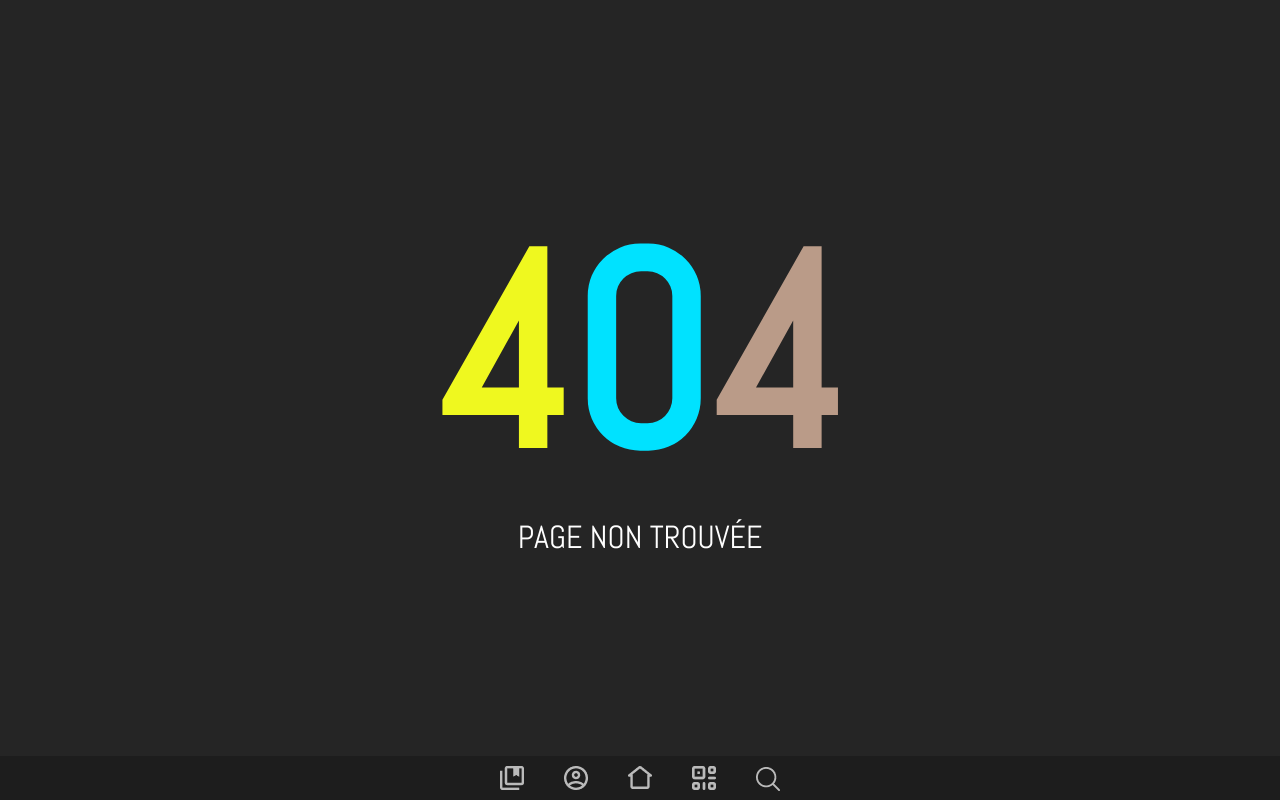
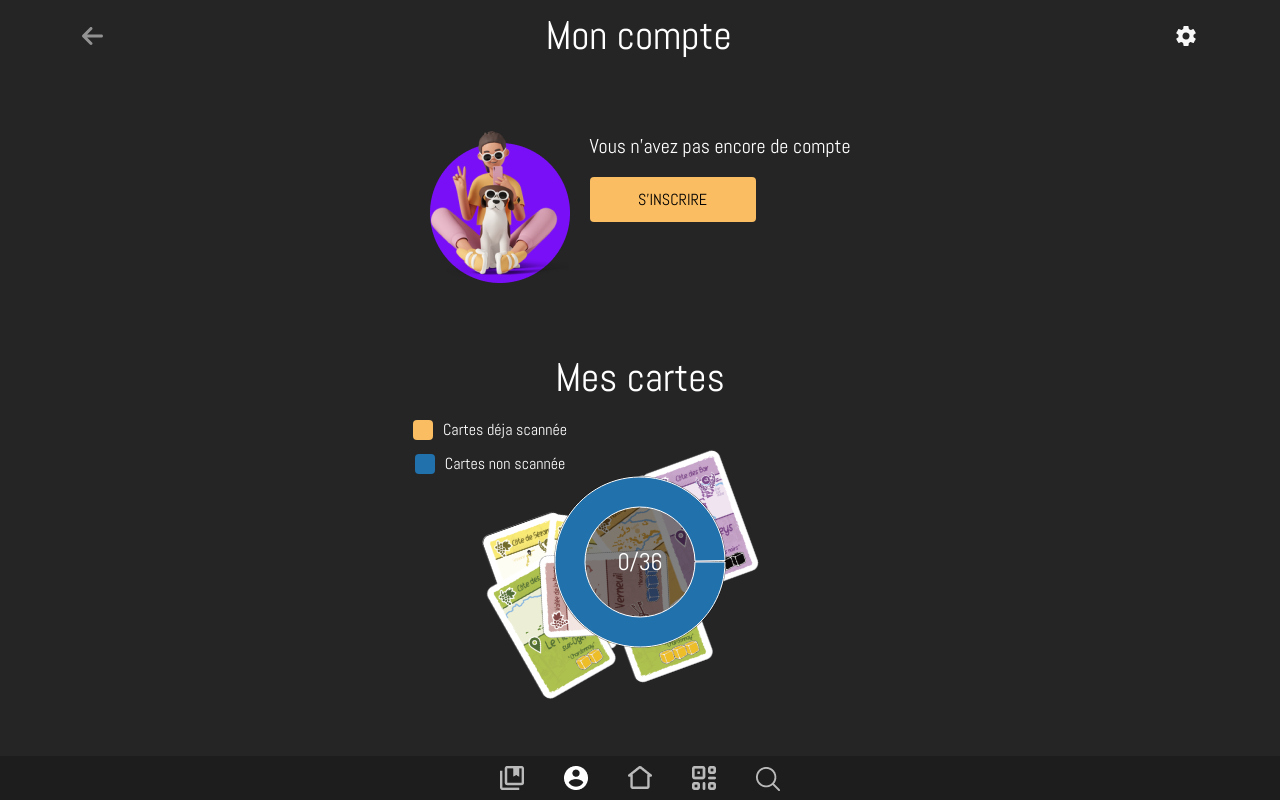
Before and after one commit to AGE-OF-CHAMPAGNE/Age-Of-Champagne-Front, a React (Vite) app: page /user in a window 1280 px wide. Before the commit this address had no page. Built offline with nearby package versions, Linux system fonts and the light colour scheme.

Commit message:
page User

```diff
--- a/src/App.jsx
+++ b/src/App.jsx
@@ -8,6 +8,7 @@ import Layout from "./components/Layout/Layout";
 import Card from "./pages/Card/Card";
 import Scanner from "./pages/Scanner/Scanner";
 import Cards from "./pages/Cards/Cards";
+import User from "./pages/User/User";
 
 function App() {
   const [theme] = useState("dark");
@@ -20,6 +21,7 @@ function App() {
           <Route path="cards/:district/:vintage" element={<Card />} />
           <Route path="qrcode" element={<Scanner />} />
           <Route path="cards" element={<Cards />} />
+          <Route path="user" element={<User />} />
           <Route path="*" element={<Error />} />
         </Route>
       </Routes>
--- a/src/components/UI/MyCardsGraphic/MyCardsGraphic.jsx
+++ b/src/components/UI/MyCardsGraphic/MyCardsGraphic.jsx
@@ -1,13 +1,13 @@
 import React from "react";
 import { PieChart, Pie, Cell } from "recharts";
-import PropTypes, { shape } from "prop-types";
+import PropTypes from "prop-types";
 import classes from "./MyCardsGraphic.module.css";
 
-function MyCardsGraphic({ data }) {
-  const COLORS = ["#2171AD", "#FABD62"];
+function MyCardsGraphic({ data, className }) {
+  const COLORS = ["#FABD62", "#2171AD"];
 
   return (
-    <div className={classes.main}>
+    <div className={`${classes.main} ${className}`}>
       <div className={classes.map_legend}>
         <div className={classes.legend}>
           <div className={classes.box} id={classes.yellow_box} />
@@ -25,42 +25,45 @@ function MyCardsGraphic({ data }) {
         src="/src/assets/img/cards/many_cards.png"
         alt="many game cards"
       />
+      <div className={classes.wrapper}>
         <div className={classes.number_div}>
-        <div className={classes.number_background} />
-        <div className={classes.number}>12/36</div>
+          {data.scaned}/{data.total}
         </div>
         <div className={classes.pie}>
           <PieChart width={172} height={172}>
             <Pie
-            data={data}
+              data={[
+                { name: "Cartes déja scannée", value: data.scaned },
+                { name: "Cartes non scannée", value: data.total - data.scaned },
+              ]}
               innerRadius={55}
               outerRadius={85}
               paddingAngle={1}
               dataKey="value"
             >
-            {data.map((entry, index) => (
-              <Cell
-                key={`cell-${index}`}
-                fill={COLORS[index % COLORS.length]}
-              />
-            ))}
+              <Cell key="cell-0" fill={COLORS[0]} />
+              <Cell key="cell-1" fill={COLORS[1]} />
             </Pie>
           </PieChart>
+        </div>
       </div>
     </div>
   );
 }
 
 MyCardsGraphic.defaultProps = {
-  data: [
-    { name: "Group A", value: 24 },
-    { name: "Group B", value: 12 },
-  ],
+  className: "",
+  data: {
+    scaned: 12,
+    total: 36,
+  },
 };
 
 MyCardsGraphic.propTypes = {
-  data: PropTypes.arrayOf(
-    PropTypes.shape({ name: PropTypes.string, value: PropTypes.number })
-  ),
+  className: PropTypes.string,
+  data: PropTypes.shape({
+    scaned: PropTypes.number,
+    total: PropTypes.number,
+  }),
 };
 export default MyCardsGraphic;
--- a/src/components/UI/MyCardsGraphic/MyCardsGraphic.module.css
+++ b/src/components/UI/MyCardsGraphic/MyCardsGraphic.module.css
@@ -1,18 +1,19 @@
 .main {
-    height: 283px;
-    color: var(--color)
+    color: var(--color);
+    margin: 20px 0;
+    position: relative;
 }
 
 .map_legend {
     display: flex;
     flex-direction: column;
     gap: 10px;
-    width: 150px;
 }
 
 .legend {
     display: flex;
-    font-size: 10px;
+    z-index: 1;
+    font-size: 16px;
     gap: 10px;
     align-items: center;
 }
@@ -22,10 +23,6 @@
     height: 20px;
     width: 20px;
     border-radius: 4px;
-}
-.pie {
-    position: absolute;
-    left: 180px;
 }
 
 #yellow_box {
@@ -37,34 +34,51 @@
 }
 .number_div {
     position: absolute;
-    top: 135px;
-    left: 235px;
+    display: flex;
+    justify-content: center;
+    align-items: center;
     font-size: 24px;
-    z-index: -1;
+    border-radius: 50%;
+    background: rgba(0, 0, 0, 0.5);
+    height: 100%;
+    width: 100%;
 }
 
-.number {
-    position: absolute;
-    top: 0px;
-}
-
-.number_background {
-    border-radius: 50%;
+.wrapper {
+    width: max-content;
     position: relative;
-    background: #000000;
-    opacity: 0.5;
-    height: 120px;
-    width: 130px;
-    left: -30px;
-    top: -40px;
+    left: 150px;
+    display: flex;
+    justify-content: center;
+    align-items: center;
 }
 
 .img {
-    height: 203px;
     width: 273px;
     position: absolute;
-    z-index: -1;
     rotate: -20deg;
-    left: 20px;
-    top: 30px
+    left: 60px;
+    top: 40px
 }
+
+@media (max-width: 321px) {
+    .wrapper {
+        left: calc(50% - 86px);
+    }
+    .img {
+        display: none;
+    }
+}
+@media (min-width: 768px) {
+    .wrapper {
+        left: calc(50% - 86px);
+    }
+    .img {
+        left: calc(50% - 150px);
+        top: 60px
+    }
+    .map_legend {
+        align-items: center;
+        margin-right: 300px;
+    }
+}
--- a/src/components/UI/MyNavbar/MyNavbar.jsx
+++ b/src/components/UI/MyNavbar/MyNavbar.jsx
@@ -23,7 +23,7 @@ function MyNavbar() {
         </li>
         <li className={item}>
           <MyNavIcon
-            to="/moncompte"
+            to="/user"
             imgDisabled={{
               src: "/src/assets/img/icons/mdi_user-circle-outline.png",
               alt: "mon compte",
--- /dev/null
+++ b/src/pages/User/User.jsx
@@ -0,0 +1,52 @@
+import React from "react";
+import MyArrow from "../../components/UI/MyArrow/MyArrow";
+import MyPageTitle from "../../components/UI/MyPageTitle/MyPageTitle";
+import MyNavIcon from "../../components/UI/MyNavIcon/MyNavIcon";
+import classes from "./User.module.css";
+import MyButtonLink from "../../components/UI/MyButtonLink/MyButtonLink";
+import MyCardsGraphic from "../../components/UI/MyCardsGraphic/MyCardsGraphic";
+
+function User() {
+  const { title, wrapper, p, section, img } = classes;
+  const imgSettings = {
+    src: "/src/assets/img/icons/mdi_gear.png",
+    alt: "configuration",
+  };
+  const graphicData = {
+    scaned: 0,
+    total: 36,
+  };
+
+  return (
+    <div className={`container pt-3 ${wrapper}`}>
+      <section className={title}>
+        <MyArrow />
+        <MyPageTitle>Mon compte</MyPageTitle>
+        <MyNavIcon
+          imgActive={imgSettings}
+          imgDisabled={imgSettings}
+          to="/settings"
+        />
+      </section>
+      <section className={section}>
+        <img
+          className={img}
+          src="/src/assets/img/icons/avatar.png"
+          alt="chien"
+        />
+        <div className="d-sm-block d-flex flex-column align-items-center">
+          <p className={p}>Vous n&apos;avez pas encore de compte</p>
+          <MyButtonLink to="/inscription" className="text-black">
+            S&apos;Inscrire
+          </MyButtonLink>
+        </div>
+      </section>
+      <section>
+        <MyPageTitle>Mes cartes</MyPageTitle>
+        <MyCardsGraphic className data={graphicData} />
+      </section>
+    </div>
+  );
+}
+
+export default User;
--- /dev/null
+++ b/src/pages/User/User.module.css
@@ -0,0 +1,31 @@
+.title {
+  display: flex;
+  align-items: center;
+}
+.p {
+  font-size: 20px;
+  text-align: center;
+}
+.wrapper {
+  display: flex;
+  flex-direction: column;
+  gap: 50px;
+}
+.section {
+  display: flex;
+  justify-content: center;
+  gap: 20px;
+}
+.img {
+  width: 140px;
+}
+
+@media (max-width: 376px) {
+  .p {
+    text-align: left;
+  }
+  .section {
+    flex-direction: column;
+    align-items: center;
+  }
+}
```
Also changed, not shown: src/assets/img/icons/avatar.png (added), src/assets/img/icons/mdi_gear.png (added). Lines whose indentation alone changed are shown as unchanged.
